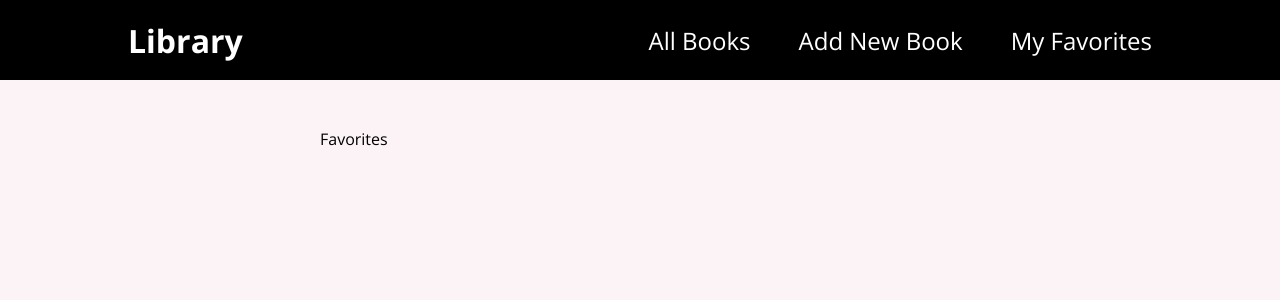
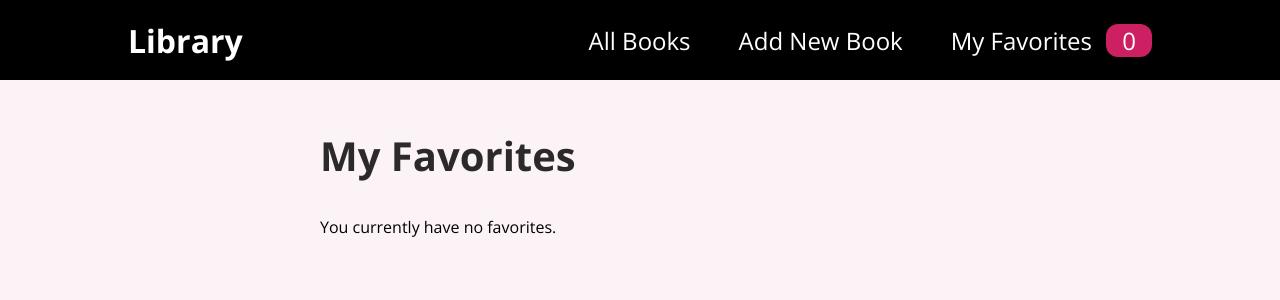
Before and after one commit to immonroe/library, a React (Vite) app: page /favorites in a window 1280 px wide. Shown: the top 300 px of the page. Built offline with nearby package versions, Linux system fonts and the light colour scheme.

Commit message:
Added favorites functionality/nav badge

```diff
--- a/src/components/layout/MainNavigation.jsx
+++ b/src/components/layout/MainNavigation.jsx
@@ -1,8 +1,12 @@
 import { Link } from "react-router-dom";
 
 import classes from './MainNavigation.module.css'
+import { useContext } from "react";
+import FavoritesContext from "../../store/favorites-context";
 
 function MainNavigation() {
+    const favoritesCtx = useContext(FavoritesContext)
+
     return <header className={classes.header}>
         <div className={classes.logo}>Library</div>
         <nav>
@@ -14,7 +18,7 @@
                     <Link to='/new-books'>Add New Book</Link>
                 </li>
                 <li>
-                    <Link to='/favorites'>My Favorites</Link>
+                    <Link to='/favorites'>My Favorites <span className={classes.badge}>{favoritesCtx.totalFavorites}</span></Link>
                 </li>
             </ul>
         </nav>
--- a/src/pages/Favorites.jsx
+++ b/src/pages/Favorites.jsx
@@ -1,7 +1,23 @@
+import { useContext } from "react";
+import FavoritesContext from "../store/favorites-context";
+import BookList from "../components/books/BookList";
+
 function Favorites() {
+    const favoritesCtx = useContext(FavoritesContext)
+
+    let content;
+
+    if (favoritesCtx.totalFavorites === 0) {
+        content = <p>You currently have no favorites.</p>
+    } else {
+       content = <BookList books={favoritesCtx.favorites} />
+    }
+
     return (
-        <div>Favorites</div>
-
+        <section>
+            <h1>My Favorites</h1>
+            {content}
+        </section>
     )
 }
 
```
